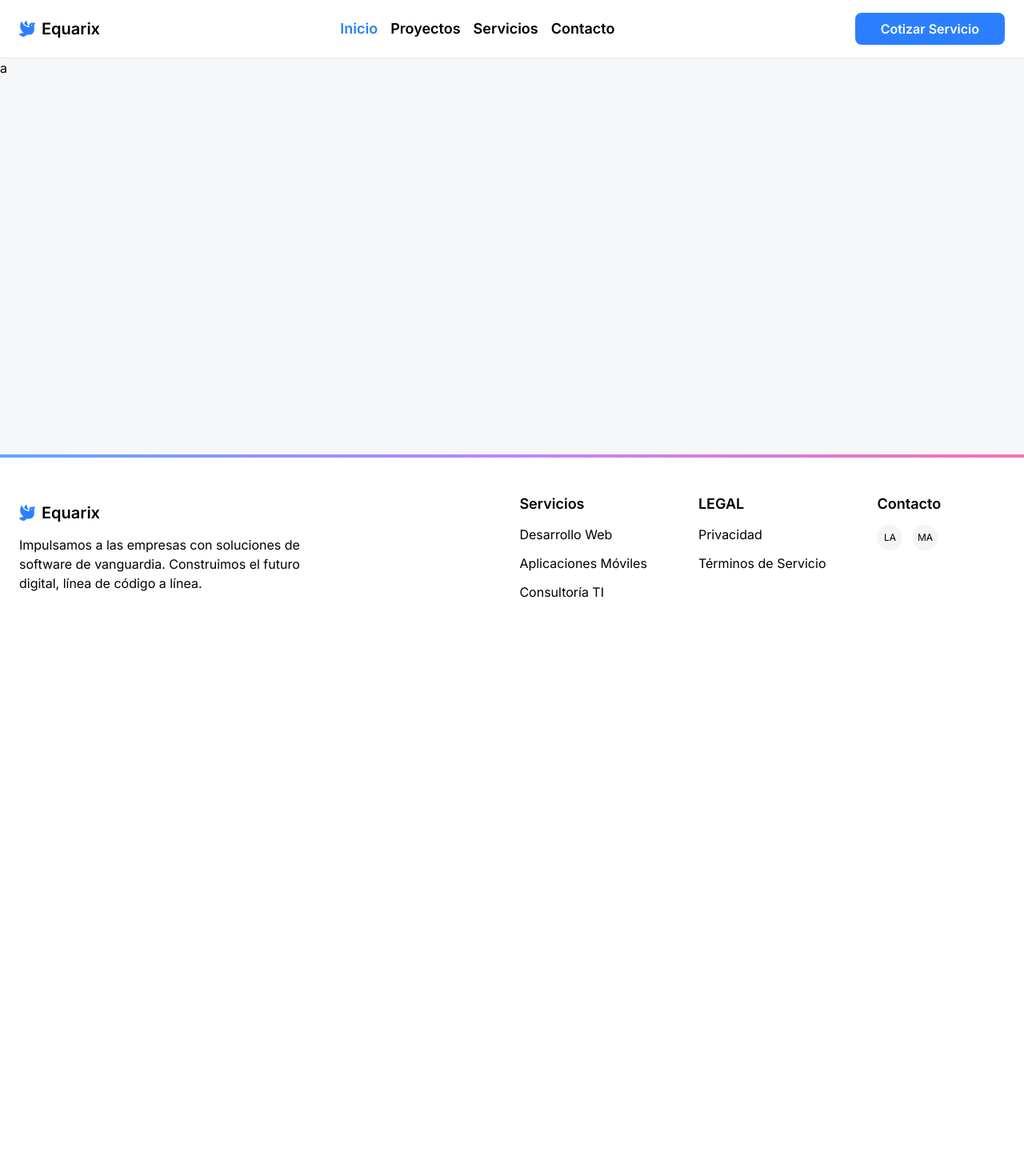
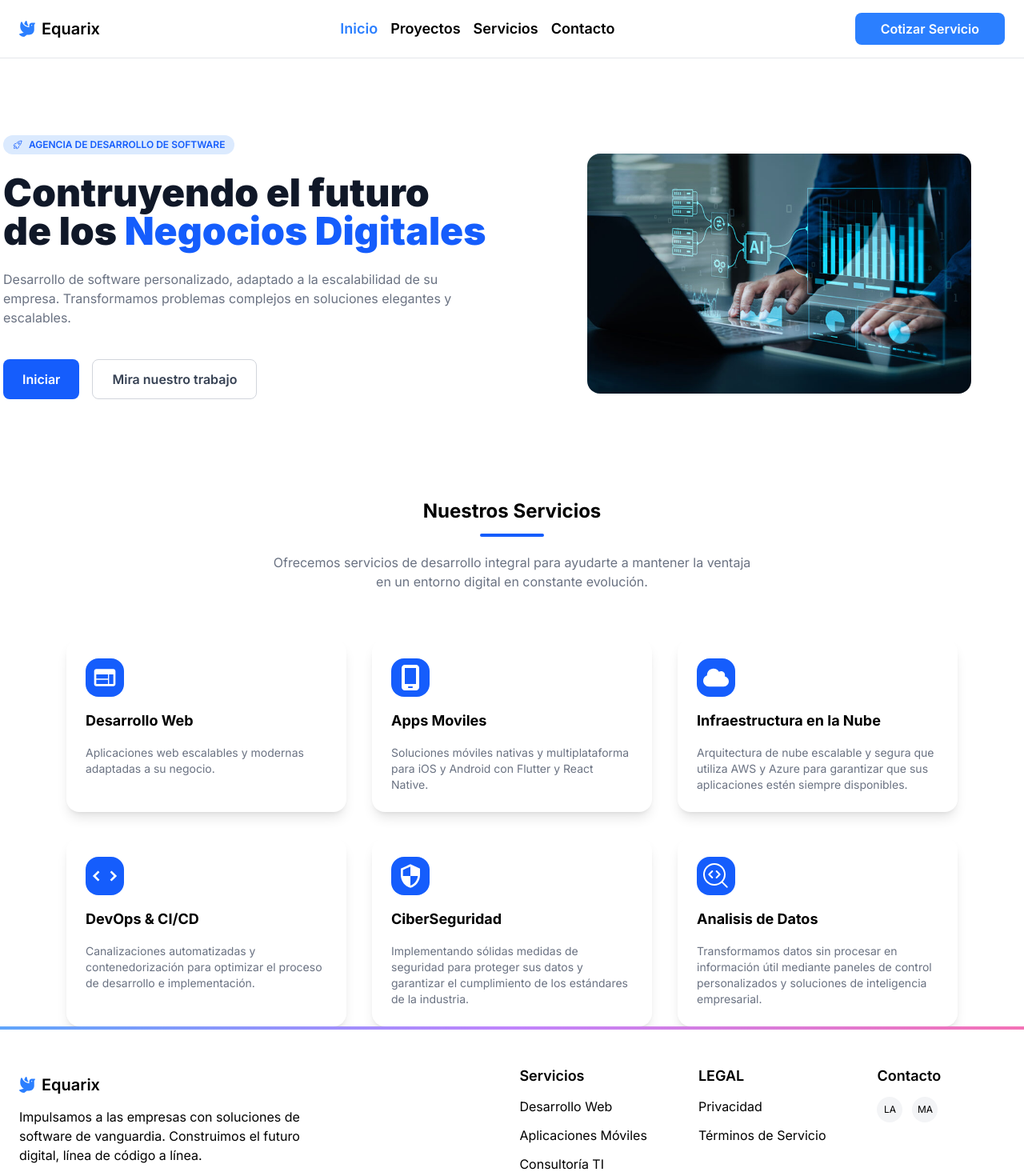
Before and after one commit to Equarix/rosadita-front, a Next.js app: page / in a window 1280 px wide. Shown: the top 1470 px of the page at 80% size. Before the commit the page ends 800 px from the top, so only its background shows below. Built offline with nearby package versions, Linux system fonts and the light colour scheme.

Commit message:
Refactor code structure for improved readability and maintainability

```diff
--- a/src/app/page.tsx
+++ b/src/app/page.tsx
@@ -1,3 +1,141 @@
+import { IoRocketOutline } from "react-icons/io5";
+import Image from "next/image";
+import { MdWeb } from "react-icons/md";
+import { FaMobileScreen } from "react-icons/fa6";
+import { FaCloud } from "react-icons/fa";
+import { RiCodeView } from "react-icons/ri";
+import { MdOutlineSecurity } from "react-icons/md";
+import { GoCodescan } from "react-icons/go";
+
 export default function Home() {
-  return <div>a</div>;
+  return (
+    <div className="relative overflow-hidden bg-white">
+      <div className="relative max-w-7xl mx-auto px-1 py-24">
+        <div className="grid grid-cols-1 lg:grid-cols-2 gap-16 items-center">
+          <div>
+            <span className="inline-flex items-center gap-2 px-3 py-1 rounded-full bg-blue-100 text-blue-600 text-xs font-semibold mb-6">
+              <IoRocketOutline /> AGENCIA DE DESARROLLO DE SOFTWARE
+            </span>
+
+            <h1 className="text-5xl font-inter font-black text-gray-900">
+              Contruyendo el futuro <br />
+              de los <span className="text-blue-600">Negocios Digitales</span>
+            </h1>
+
+            <p className="py-6 text-gray-500">
+              Desarrollo de software personalizado, adaptado a la escalabilidad
+              de su empresa. Transformamos problemas complejos en soluciones
+              elegantes y escalables.
+            </p>
+
+            <div className="py-4 flex gap-4">
+              <button className="px-6 py-3 rounded-lg bg-blue-600 text-white font-semibold">
+                Iniciar
+              </button>
+
+              <button className="px-6 py-3 rounded-lg border border-gray-300 text-gray-700 font-semibold">
+                Mira nuestro trabajo
+              </button>
+            </div>
+          </div>
+
+          <div className="flex justify-center ">
+            <div className="relative w-[480px] h-[300px] rounded-2xl ">
+              <Image
+                src="/images/portada.jpg"
+                alt="Portada"
+                fill
+                className="object-cover rounded-2xl"
+              />
+            </div>
+          </div>
+        </div>
+      </div>
+      <div className="flex flex-col items-center justify-center">
+        <div className="font-inter font-bold text-2xl py-3">
+          Nuestros Servicios
+        </div>
+        <div className="rounded-2xl w-20 h-1 bg-blue-600 "></div>
+        <div className="py-5 text-gray-500 w-150 text-center">
+          Ofrecemos servicios de desarrollo integral para ayudarte a mantener la
+          ventaja en un entorno digital en constante evolución.
+        </div>
+
+        <div className="grid grid-cols-1 md:grid-cols-2 lg:grid-cols-3 gap-8 mt-10">
+          <div className="w-[350px] bg-white rounded-2xl shadow-lg p-6 flex flex-col ">
+            <div className="bg-blue-600 rounded-2xl w-12 h-12 flex items-center justify-center">
+              <MdWeb className="  text-white w-8 h-8" />
+            </div>
+            <h3 className="font-inter font-bold text-lg py-4">
+              Desarrollo Web
+            </h3>
+            <p className="text-gray-500 text-sm">
+              Aplicaciones web escalables y modernas adaptadas a su negocio.
+            </p>
+          </div>
+
+          <div className="w-[350px] bg-white rounded-2xl shadow-lg p-6 flex flex-col ">
+            <div className="bg-blue-600 rounded-2xl w-12 h-12 flex items-center justify-center">
+              <FaMobileScreen className="  text-white w-8 h-8" />
+            </div>
+            <h3 className="font-inter font-bold text-lg py-4">Apps Moviles</h3>
+            <p className="text-gray-500 text-sm">
+              Soluciones móviles nativas y multiplataforma para iOS y Android
+              con Flutter y React Native.
+            </p>
+          </div>
+
+          <div className="w-[350px] bg-white rounded-2xl shadow-lg p-6 flex flex-col ">
+            <div className="bg-blue-600 rounded-2xl w-12 h-12 flex items-center justify-center">
+              <FaCloud className="  text-white w-8 h-8" />
+            </div>
+            <h3 className="font-inter font-bold text-lg py-4">
+              Infraestructura en la Nube
+            </h3>
+            <p className="text-gray-500 text-sm">
+              Arquitectura de nube escalable y segura que utiliza AWS y Azure
+              para garantizar que sus aplicaciones estén siempre disponibles.
+            </p>
+          </div>
+
+          <div className="w-[350px] bg-white rounded-2xl shadow-lg p-6 flex flex-col ">
+            <div className="bg-blue-600 rounded-2xl w-12 h-12 flex items-center justify-center">
+              <RiCodeView className="  text-white w-8 h-8" />
+            </div>
+            <h3 className="font-inter font-bold text-lg py-4">
+              DevOps & CI/CD
+            </h3>
+            <p className="text-gray-500 text-sm">
+
+Canalizaciones automatizadas y contenedorización para optimizar el proceso de desarrollo e implementación.
+            </p>
+          </div>
+
+          <div className="w-[350px] bg-white rounded-2xl shadow-lg p-6 flex flex-col ">
+            <div className="bg-blue-600 rounded-2xl w-12 h-12 flex items-center justify-center">
+              <MdOutlineSecurity className="  text-white w-8 h-8" />
+            </div>
+            <h3 className="font-inter font-bold text-lg py-4">
+              CiberSeguridad
+            </h3>
+            <p className="text-gray-500 text-sm">
+              Implementando sólidas medidas de seguridad para proteger sus datos y garantizar el cumplimiento de los estándares de la industria.
+            </p>
+          </div>
+
+          <div className="w-[350px] bg-white rounded-2xl shadow-lg p-6 flex flex-col ">
+            <div className="bg-blue-600 rounded-2xl w-12 h-12 flex items-center justify-center">
+              <GoCodescan className="  text-white w-8 h-8" />
+            </div>
+            <h3 className="font-inter font-bold text-lg py-4">
+              Analisis de Datos
+            </h3>
+            <p className="text-gray-500 text-sm">
+              Transformamos datos sin procesar en información útil mediante paneles de control personalizados y soluciones de inteligencia empresarial.
+            </p>
+          </div>
+        </div>
+      </div>
+    </div>
+  );
 }
```
Also changed, not shown: public/images/portada.jpg (added).
